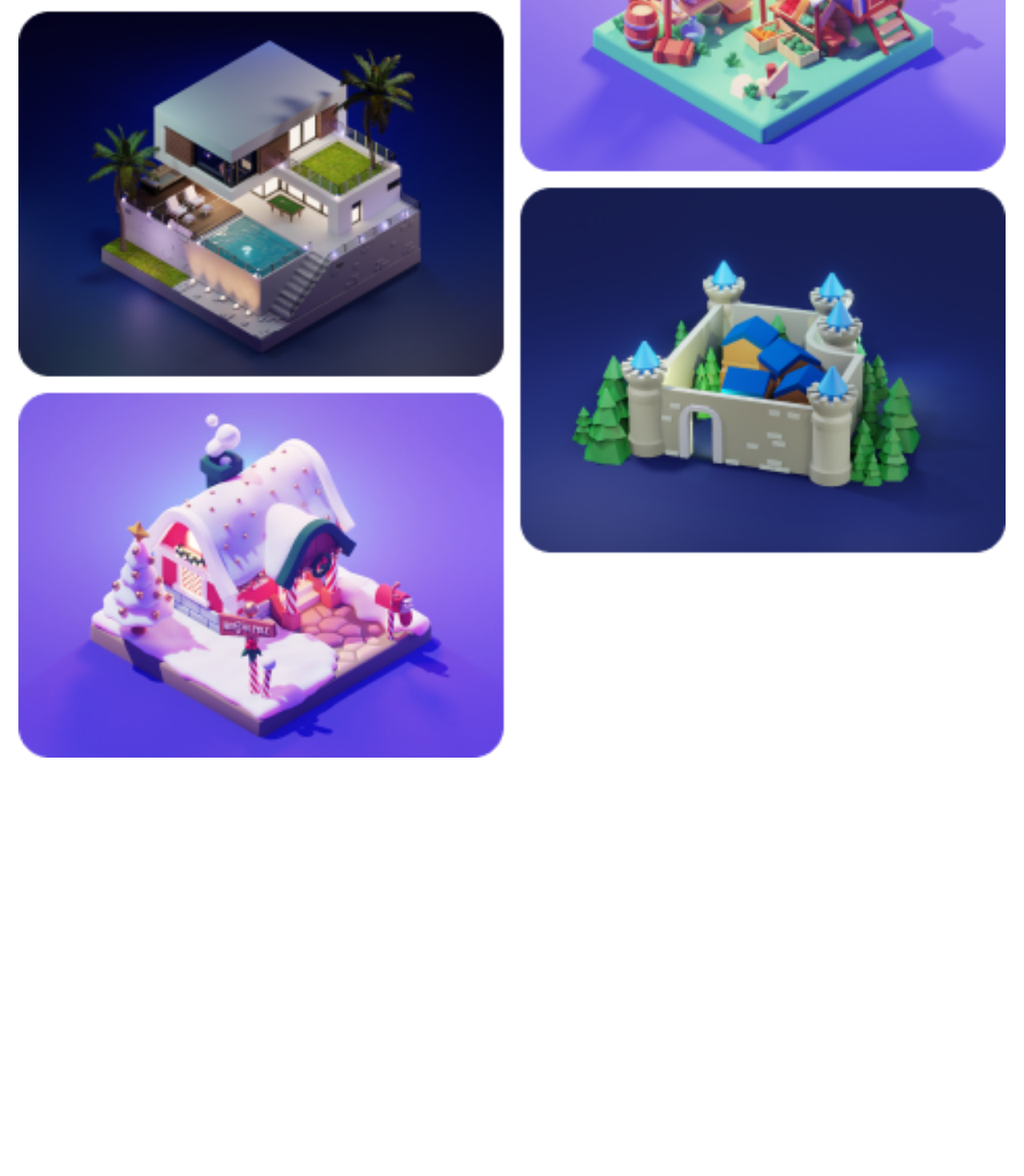
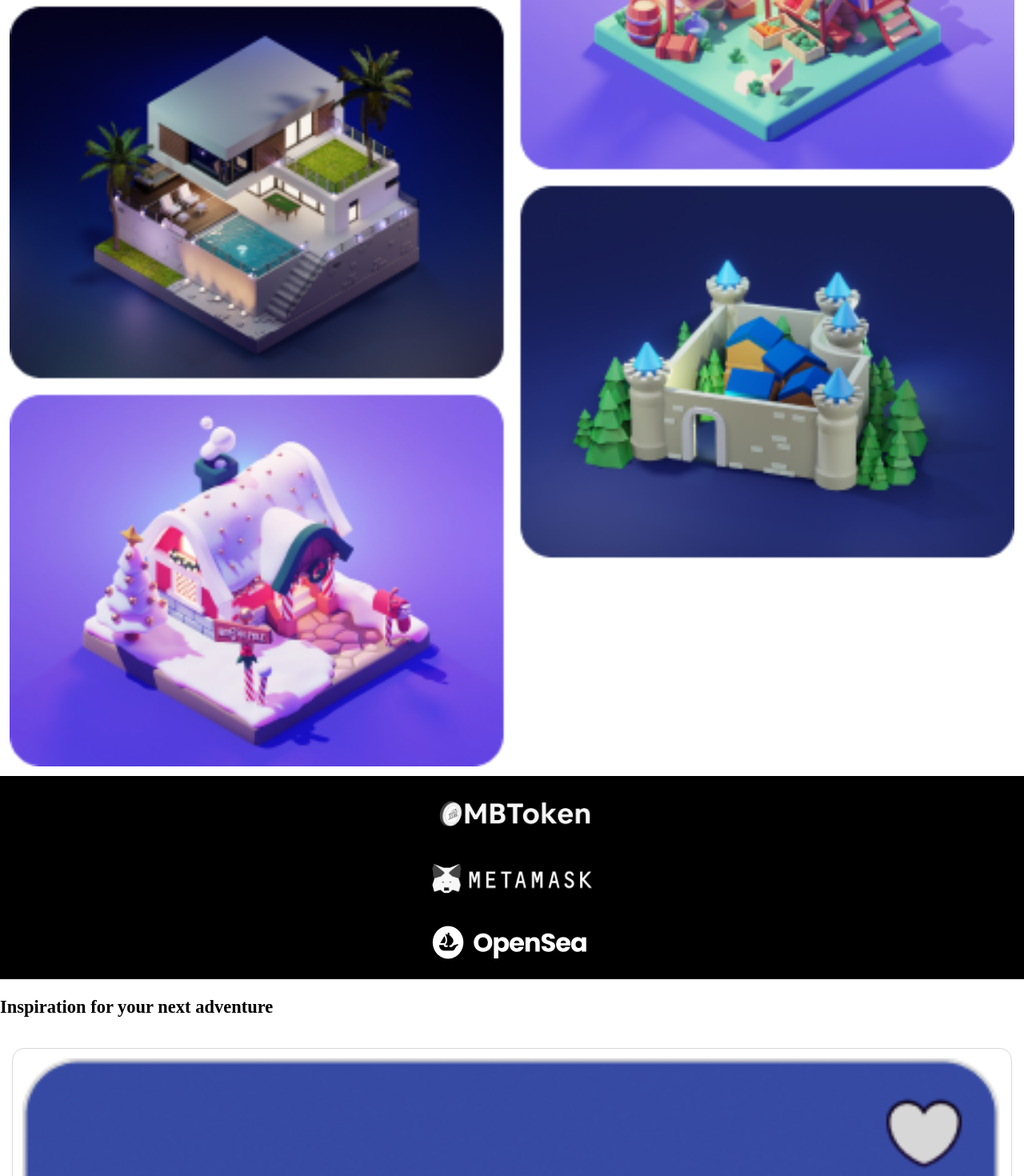
Before and after one commit to Daniel-Ezekiel/HNG-I9, a React (Create React App) app in the folder metabnb/: page / in a window 1280 px wide. Shown: the part 378-1848 px from the top of the page at 80% size. Before the commit the page ends 1355 px from the top, so only its background shows below. Built offline with nearby package versions, Linux system fonts and the light colour scheme; a web font is replaced by a local one.

Commit message:
feat: created and implemented the home properties componenentfor the home properties section on the homepage

```diff
--- a/metabnb/src/App.js
+++ b/metabnb/src/App.js
@@ -1,11 +1,11 @@
-import { Home } from './pages/Home';
+import { Homepage } from './pages/Homepage';
 import { Routes, Route } from 'react-router-dom';
 
 function App() {
   return (
     <>
       <Routes>
-        <Route path='/' element={ <Home /> } />
+        <Route path='/' element={ <Homepage /> } />
       </Routes>
     </>
   );
--- /dev/null
+++ b/metabnb/src/card.css
@@ -0,0 +1,29 @@
+.home-card{
+    display: flex;
+    flex-direction: column;
+    padding: 1.2rem;
+    border-radius: 1.5rem;
+    border: 1px solid #D7D7D7;
+    background: linear-gradient(124.4deg, #FFFFFF 10.8%, #FFFFFF 87.34%);
+}
+
+.home-card img{
+    width: 100%;
+}
+
+.home-info{
+    display: flex;
+    flex-wrap: wrap;
+    justify-content: space-between;
+    padding-top: 1.5rem;
+}
+
+span{
+    display: block;
+    padding-bottom: 0.8rem;
+    width: 50%;
+}
+
+span:nth-child(even){
+    text-align: right;
+}
--- /dev/null
+++ b/metabnb/src/components/Banner.js
@@ -0,0 +1,13 @@
+import Image from './Image';
+
+const Banner = () => {
+    return (
+        <section id="banner-section">
+            <Image imgSrc="img/org-imgs/mbtoken.png" />
+            <Image imgSrc="img/org-imgs/metamask.png" />
+            <Image imgSrc="img/org-imgs/opensea.png" />
+        </section>
+    );
+}
+
+export default Banner;
--- a/metabnb/src/components/Hero.js
+++ b/metabnb/src/components/Hero.js
@@ -13,7 +13,9 @@ const Hero = () => {
                 <Search />
             </div>
 
-            <Image imgSrc="img/main-img.png" />
+            <div>
+                <Image imgSrc="img/main-img.png" />
+            </div>
         </section>
     );
 }
--- /dev/null
+++ b/metabnb/src/components/Home.js
@@ -0,0 +1,24 @@
+import Image from "./Image";
+import '../card.css'
+
+const Home = ( {cardName, homeName, homePrice, homeDistance, homeAvailability, homeRating} ) => {
+    return (
+        <div className="home-card">
+            <Image imgSrc={`img/card-imgs/${cardName}.png`} />
+
+            <div className="home-info">
+                <span>{homeName}</span>
+                <span>{homePrice} per night</span>
+                <span>{homeDistance} away</span>
+                <span>{homeAvailability}</span>
+                <span>{homeRating}</span>
+            </div>
+        </div>
+    );
+}
+
+// Home.defaultProps = {
+//     cardName:
+// }
+
+export default Home;
--- /dev/null
+++ b/metabnb/src/components/Homes.js
@@ -0,0 +1,91 @@
+import Home from "./Home";
+
+const Homes = () => {
+    return (
+        <section id="homes-section">
+            <h2>Inspiration for your next adventure</h2>
+
+            <div className="homes-container">
+                <Home cardName="card-img1"
+                      homeName="Desert king"
+                      homePrice="1MBT"
+                      homeDistance="2345km"
+                      homeAvailability="available for 2weeks stay"
+                      homeRating='5 stars'
+                />
+            </div>
+
+            <div className="homes-container">
+                <Home cardName="card-img2"
+                      homeName="Desert king"
+                      homePrice="1MBT"
+                      homeDistance="2345km"
+                      homeAvailability="available for 2weeks stay"
+                      homeRating='5 stars'
+                />
+            </div>
+
+            <div className="homes-container">
+                <Home cardName="card-img3"
+                      homeName="Desert king"
+                      homePrice="1MBT"
+                      homeDistance="2345km"
+                      homeAvailability="available for 2weeks stay"
+                      homeRating='5 stars'
+                />
+            </div>
+
+            <div className="homes-container">
+                <Home cardName="card-img4"
+                      homeName="Desert king"
+                      homePrice="1MBT"
+                      homeDistance="2345km"
+                      homeAvailability="available for 2weeks stay"
+                      homeRating='5 stars'
+                />
+            </div>
+
+            <div className="homes-container">
+                <Home cardName="card-img5"
+                      homeName="Desert king"
+                      homePrice="1MBT"
+                      homeDistance="2345km"
+                      homeAvailability="available for 2weeks stay"
+                      homeRating='5 stars'
+                />
+            </div>
+
+            <div className="homes-container">
+                <Home cardName="card-img6"
+                      homeName="Desert king"
+                      homePrice="1MBT"
+                      homeDistance="2345km"
+                      homeAvailability="available for 2weeks stay"
+                      homeRating='5 stars'
+                />
+            </div>
+
+            <div className="homes-container">
+                <Home cardName="card-img7"
+                      homeName="Desert king"
+                      homePrice="1MBT"
+                      homeDistance="2345km"
+                      homeAvailability="available for 2weeks stay"
+                      homeRating='5 stars'
+                />
+            </div>
+
+            <div className="homes-container">
+                <Home cardName="card-img8"
+                      homeName="Desert king"
+                      homePrice="1MBT"
+                      homeDistance="2345km"
+                      homeAvailability="available for 2weeks stay"
+                      homeRating='5 stars'
+                />
+            </div>
+        </section>
+    )
+}
+
+export default Homes;
--- a/metabnb/src/components/Image.js
+++ b/metabnb/src/components/Image.js
@@ -1,8 +1,6 @@
 const Image = ( {imgSrc} ) => {
     return (
-        <div>
-            <img src={imgSrc} alt="nft" />
-        </div>
+        <img src={imgSrc} alt="nft" />
     );
 }
 
--- a/metabnb/src/index.css
+++ b/metabnb/src/index.css
@@ -5,15 +5,37 @@ html{
 }
 
 body{
+  margin: 0;
+
   font-family: 'Red Rose', cursive;
   font-size: 1.5rem;
   line-height: 1.5;
 }
 
-main{
+img{
+  display: block;
+  width: 100%;
+}
+
+#hero-section,
+#padding-section{
+  padding: 1.2rem;
+}
+
+#banner-section{
+  display: flex;
+  flex-direction: column;
+  justify-content: center;
+  align-items: center;
+  gap: 4rem;
+  padding: 2.5rem 0;
+  background-color: #000;
+}
+
+#banner-section img{
+  width: 20rem;
+}
+
+.homes-container{
   padding: 1.5rem;
 }
-
-img{
-  width: 100%;
-}
--- a/metabnb/src/pages/Home.js
+++ /dev/null
@@ -1,11 +0,0 @@
-import Hero from '../components/Hero'
-
-export const Home = () => {
-    return (
-        <main>
-            <Hero />
-        </main>
-    );
-}
-
-export default Home;
--- /dev/null
+++ b/metabnb/src/pages/Homepage.js
@@ -0,0 +1,15 @@
+import Hero from '../components/Hero';
+import Banner from '../components/Banner';
+import Homes from '../components/Homes'
+
+export const Homepage = () => {
+    return (
+        <main>
+            <Hero />
+            <Banner />
+            <Homes />
+        </main>
+    );
+}
+
+export default Homepage;
```
